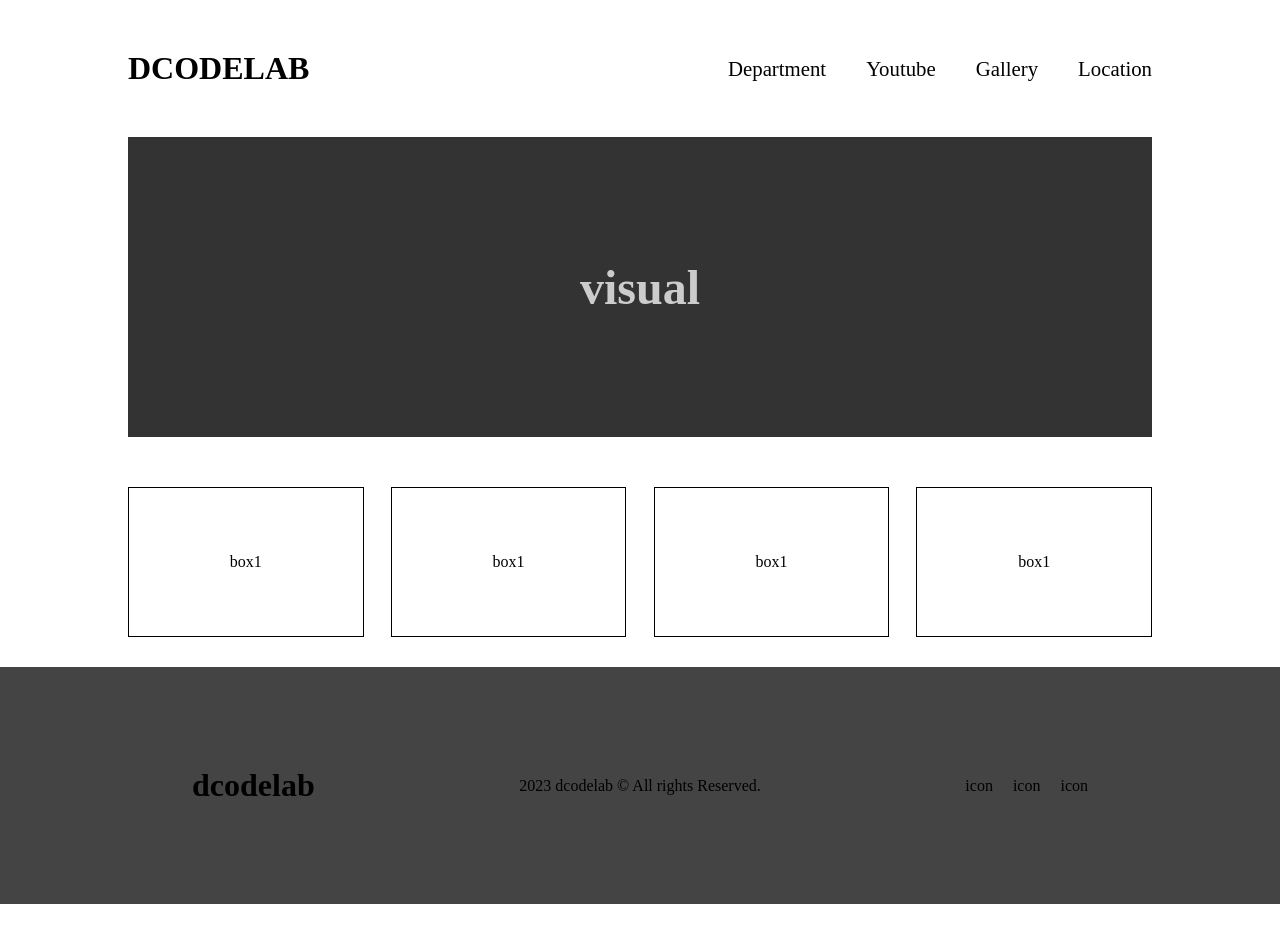
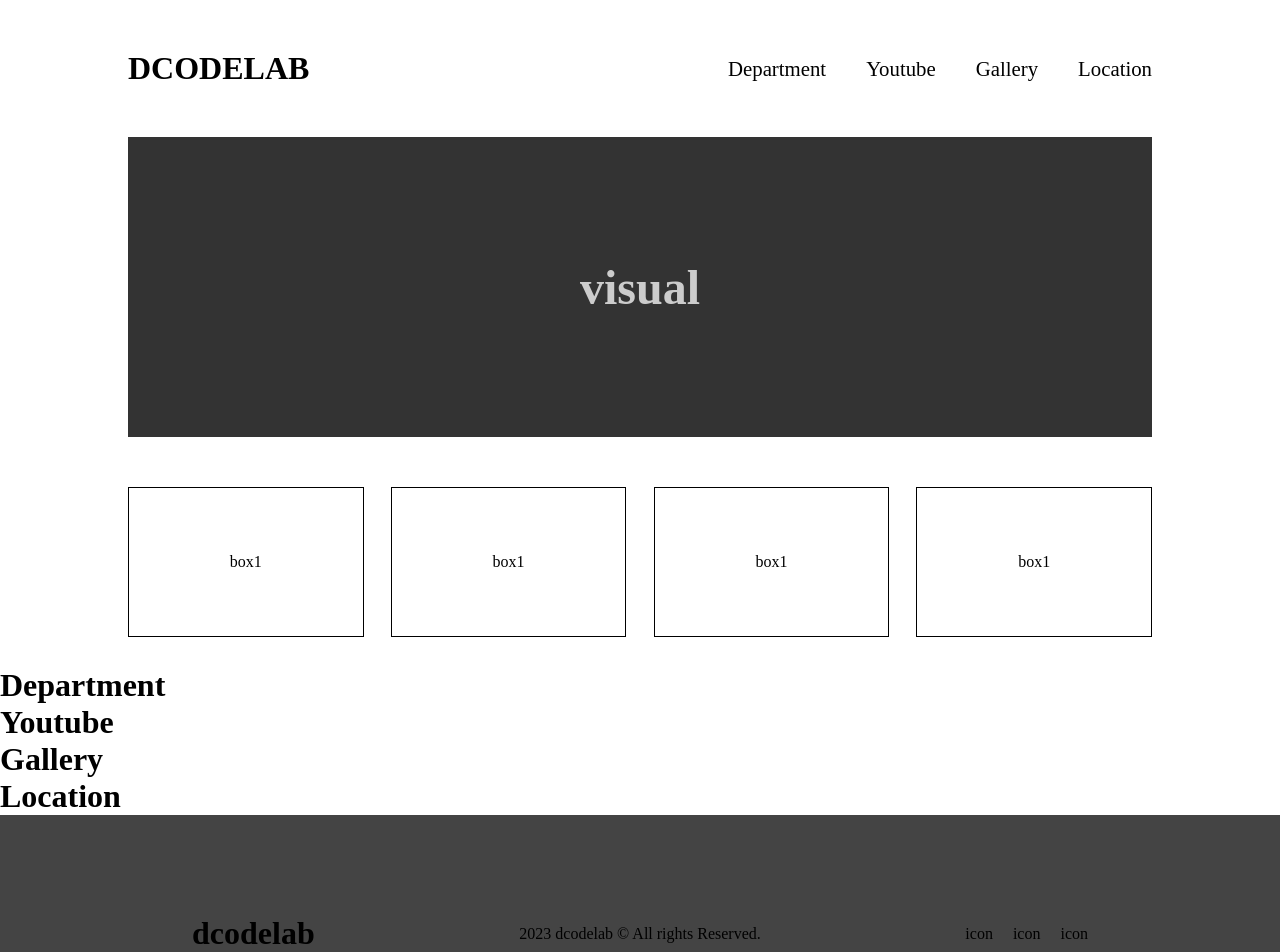
Before and after one commit to charsskim/react-route, a React (Create React App) app: page / in a window 1280 px wide. Shown: the top 952 px of the page. Before the commit the page ends 904 px from the top, so only its background shows below. Built offline with nearby package versions, Linux system fonts and the light colour scheme.

Commit message:
서브페이지 컴포넌트연결

```diff
--- a/src/App.jsx
+++ b/src/App.jsx
@@ -1,12 +1,20 @@
 import Footer from './components/common/Footer';
 import Header from './components/common/Header';
 import Main from './components/main/Main';
+import Department from './components/sub/Department';
+import Gallery from './components/sub/Gallery';
+import Location from './components/sub/Location';
+import Youtube from './components/sub/Youtube';
 import './scss/style.scss';
 export default function App() {
 	return (
 		<div className='wrap'>
 			<Header />
 			<Main />
+			<Department />
+			<Youtube />
+			<Gallery />
+			<Location />
 			<Footer />
 		</div>
 	);
--- /dev/null
+++ b/src/components/sub/Department.jsx
@@ -0,0 +1,7 @@
+export default function Department() {
+	return (
+		<div className='layout Department'>
+			<h1>Department</h1>
+		</div>
+	);
+}
--- /dev/null
+++ b/src/components/sub/Gallery.jsx
@@ -0,0 +1,7 @@
+export default function Gallery() {
+	return (
+		<div className=' layout Gallery'>
+			<h1>Gallery</h1>
+		</div>
+	);
+}
--- /dev/null
+++ b/src/components/sub/Location.jsx
@@ -0,0 +1,7 @@
+export default function Location() {
+	return (
+		<div className=' layout Location'>
+			<h1>Location</h1>
+		</div>
+	);
+}
--- /dev/null
+++ b/src/components/sub/Youtube.jsx
@@ -0,0 +1,7 @@
+export default function Youtube() {
+	return (
+		<div className='layout Youtube'>
+			<h1>Youtube</h1>
+		</div>
+	);
+}
--- a/src/scss/style.scss
+++ b/src/scss/style.scss
@@ -5,3 +5,8 @@
 //
 @import './main/visual';
 @import './main/news';
+//
+@import './sub/department';
+@import './sub/gallery';
+@import './sub/location';
+@import './sub/youtube';
```
Also changed, not shown: src/scss/sub/_department.scss (added), src/scss/sub/_gallery.scss (added), src/scss/sub/_location.scss (added), src/scss/sub/_youtube.scss (added).
